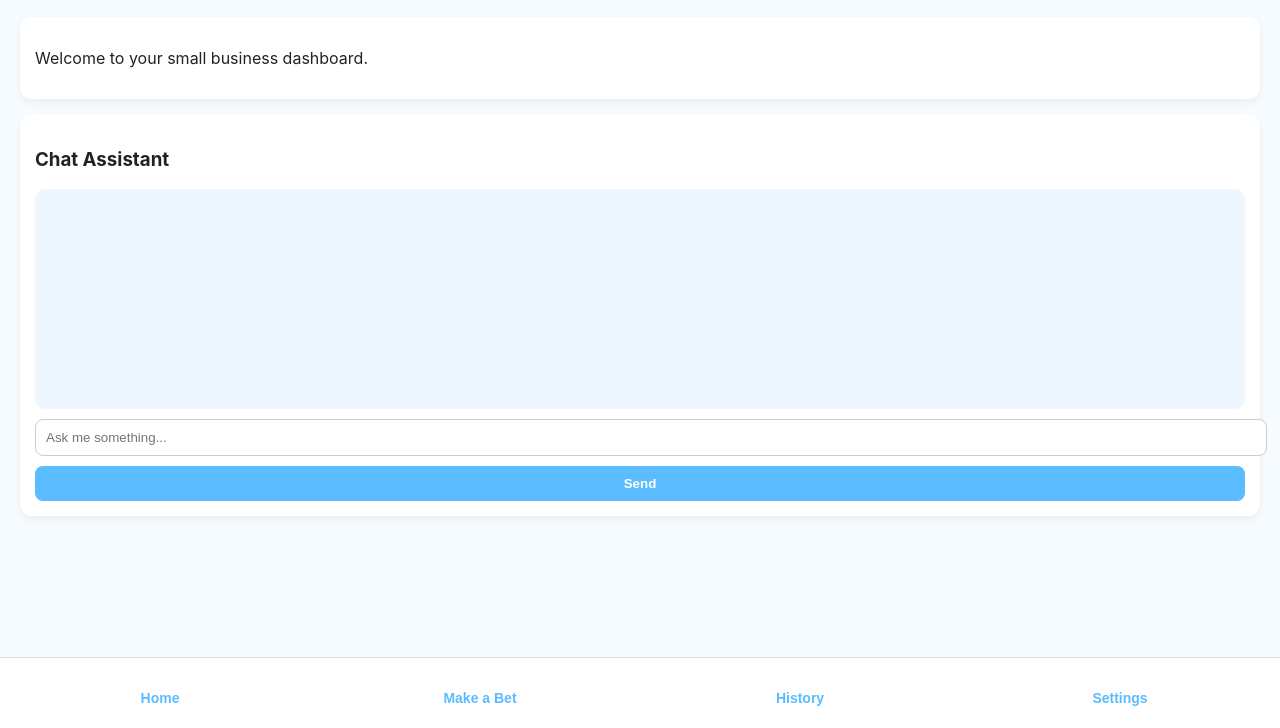
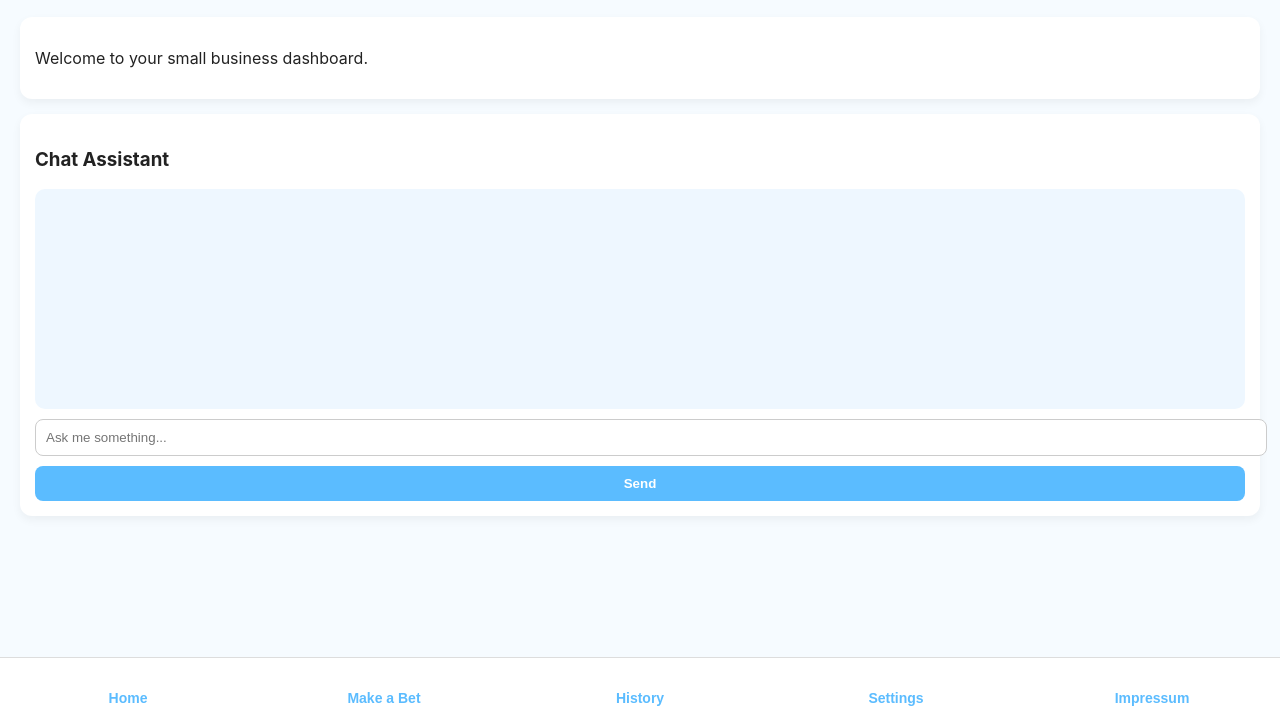
Before and after one commit to Henry924/lightblue-bets, a plain HTML site: page index.html in a window 1280 px wide. Shown: the part 72-800 px from the top of the page. Drawn offline with Linux system fonts and the light colour scheme.

Commit message:
Update index.html

```diff
--- a/index.html
+++ b/index.html
@@ -143,6 +143,7 @@ button.primary {
   <button onclick="show('bet')">Make a Bet</button>
   <button onclick="show('history')">History</button>
   <button onclick="show('settings')">Settings</button>
+  <button onclick="show('impressum')">Impressum</button>
 </nav>
 
   <section id="impressum">
```
